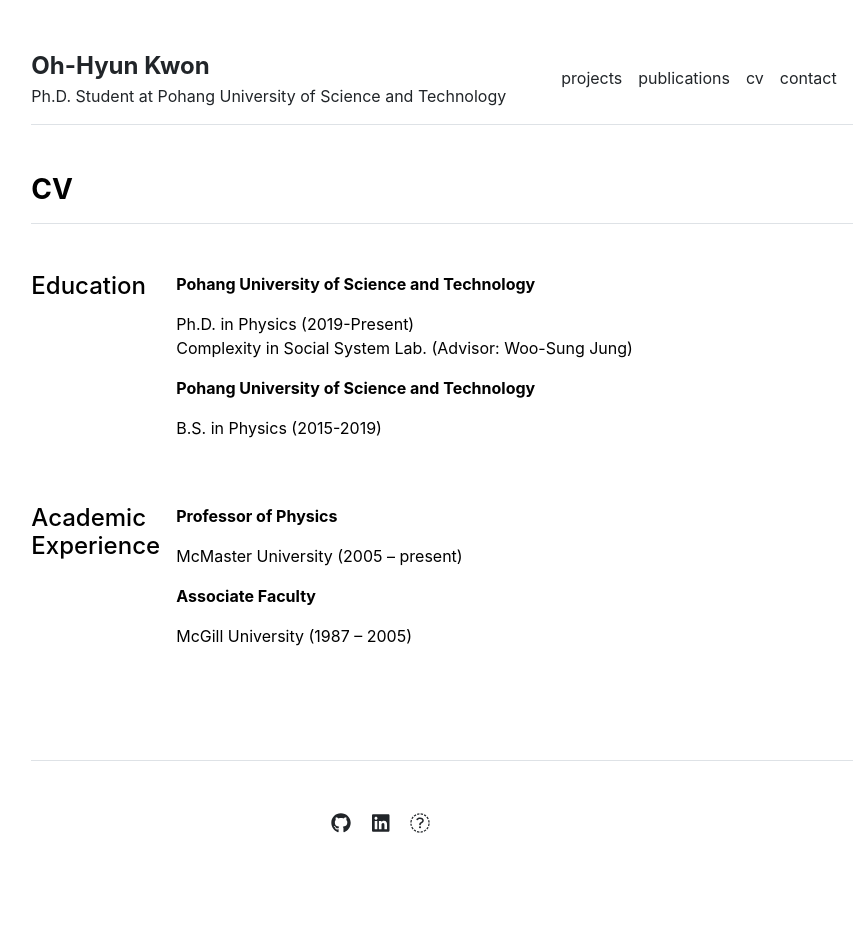
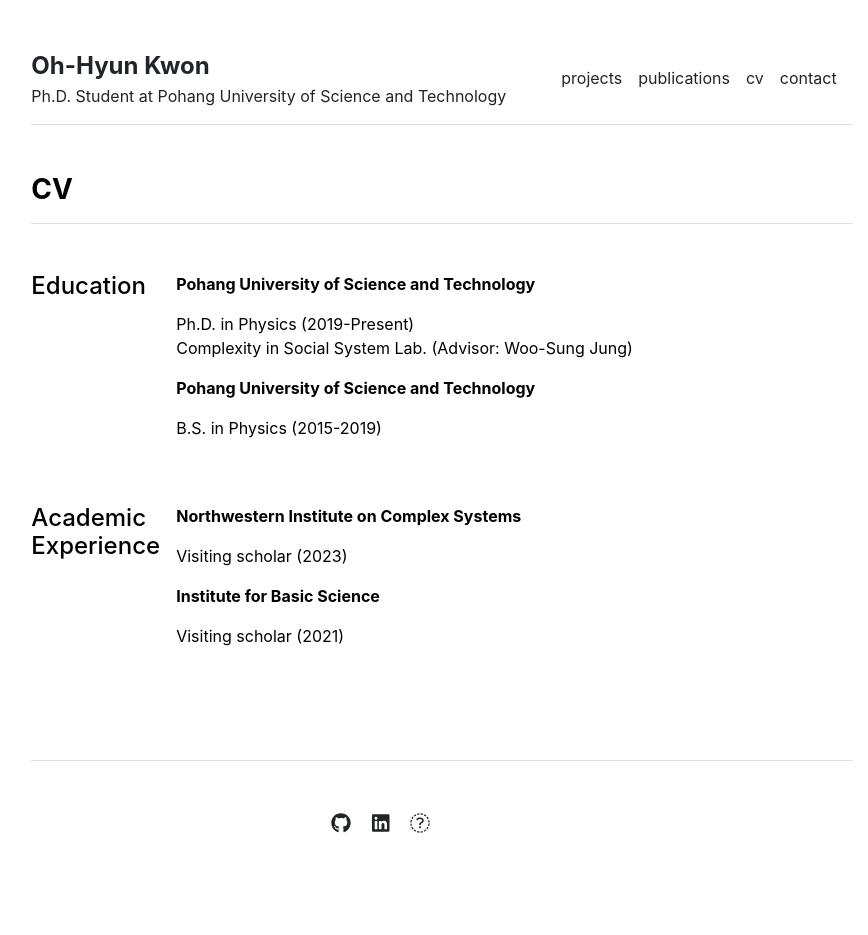
Before and after one commit to pothyd/pothyd.github.io, a Jekyll site: the page built from cv.md, in a window 1280 px wide. Shown: the whole page, without its empty margins (198-1066 px from the left). Built offline with Jekyll 4.4.1, drawn with Linux system fonts in a browser that asks for light colours.

Commit message:
Update academic-experience.yml

```diff
--- a/_data/cv/academic-experience.yml
+++ b/_data/cv/academic-experience.yml
@@ -1,5 +1,5 @@
-- title: 'Professor of Physics'
-  description: 'McMaster University (2005 – present)'
+- title: 'Northwestern Institute on Complex Systems'
+  description: 'Visiting scholar (2023)'
 
-- title: 'Associate Faculty'
-  description: 'McGill University (1987 – 2005)'
+- title: 'Institute for Basic Science'
+  description: 'Visiting scholar (2021)'
```
